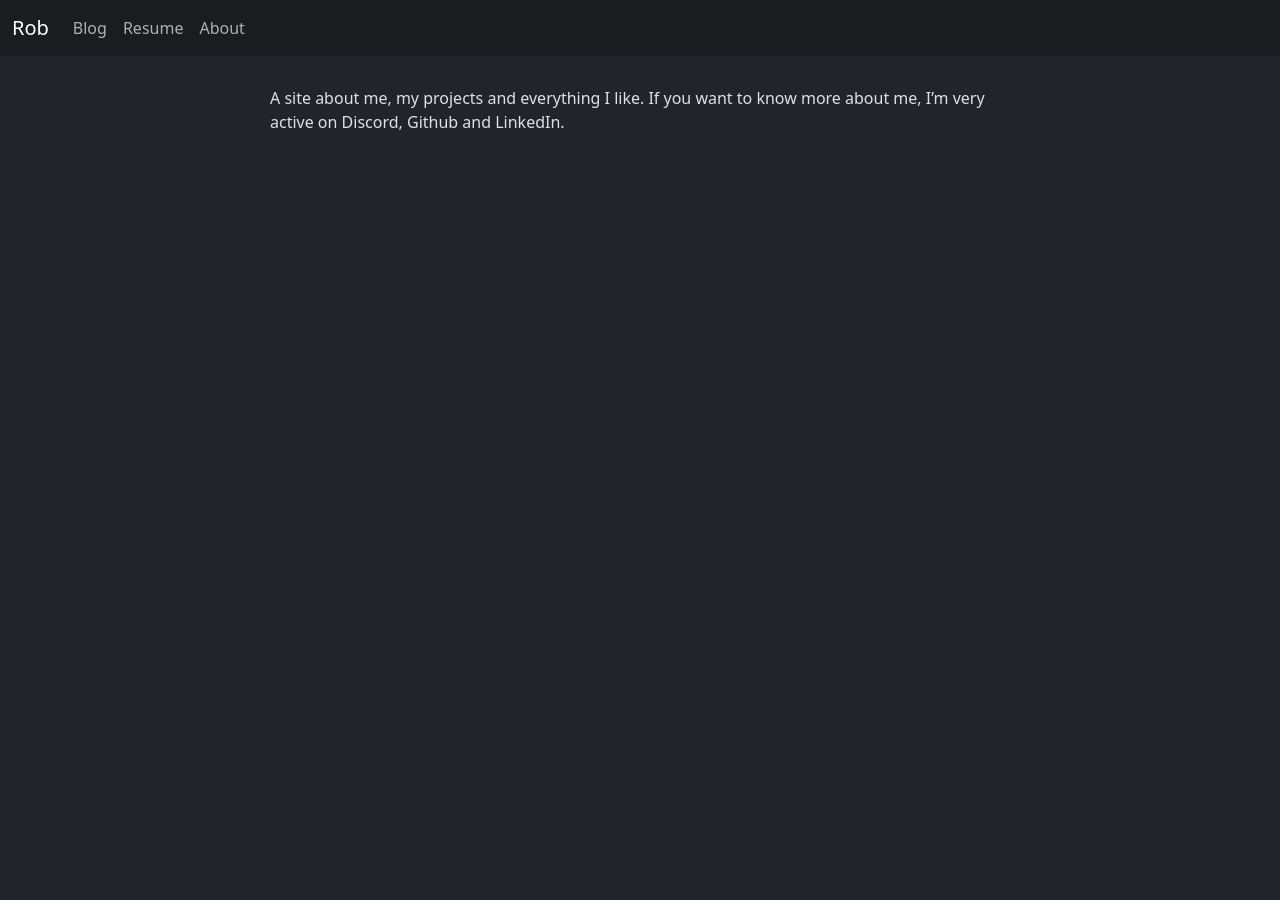
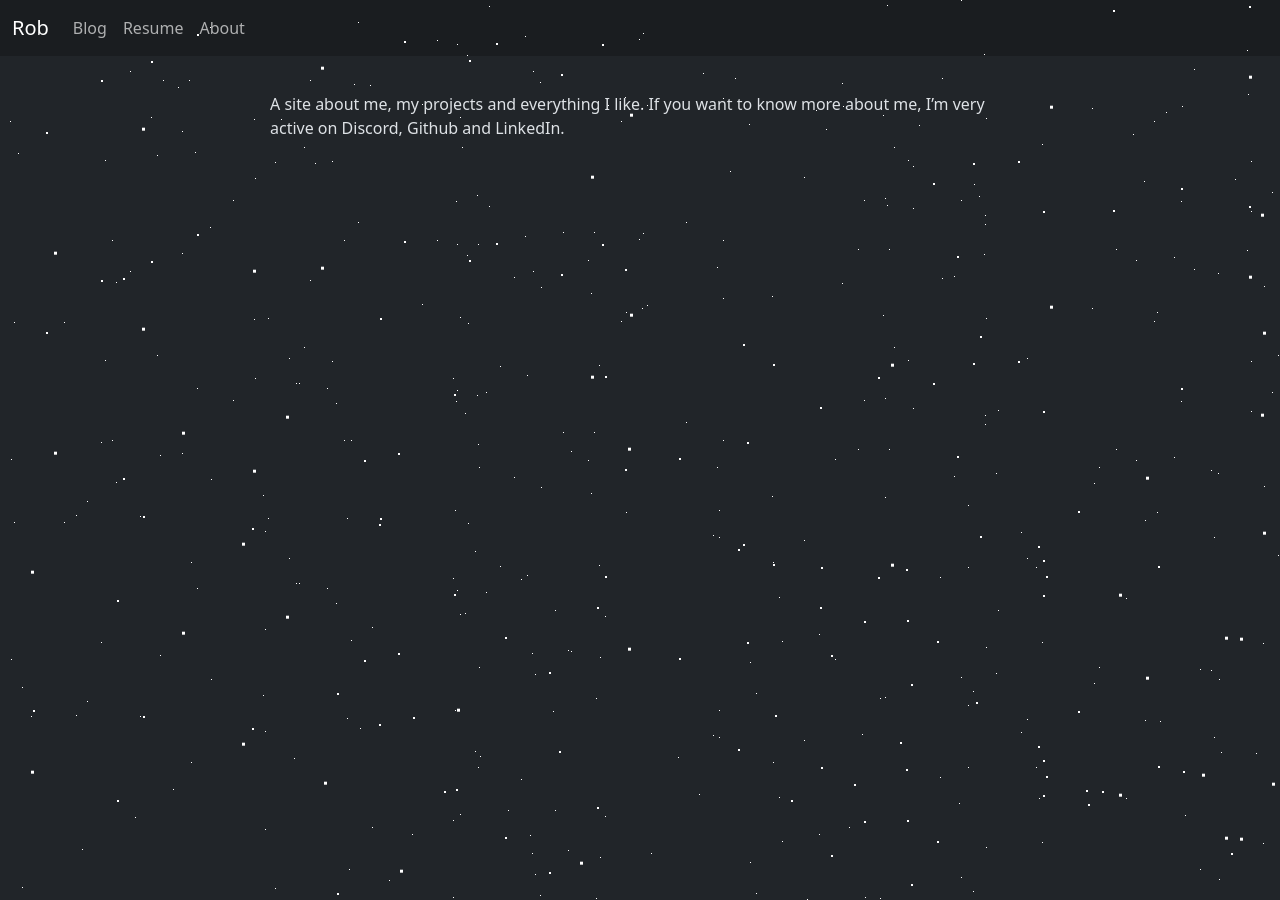
Before and after one commit to 13-Rob/13-Rob, a Jekyll site: the page built from index.md, in a window 1280 px wide. Built offline with Jekyll 4.4.1, drawn with Linux system fonts in a browser that asks for light colours; nearby versions of some CDN libraries.

Commit message:
added starry background

```diff
--- a/_layouts/default.html
+++ b/_layouts/default.html
@@ -4,10 +4,17 @@
         <meta charset="utf-8" name="viewport" content="width=device-width, initial-scale=1">
         <title>{{ page.title }} | {{ site.title }}</title>
         <link rel="stylesheet" href="{{ site.baseurl }}/assets/css/styles.css">
+        <link href='https://fonts.googleapis.com/css?family=Lato:300,400,700' rel='stylesheet' type='text/css'>
     </head>
+
+
 
     <body>
         {% include header.html %}
+
+        <div id="stars"></div>
+        <div id="stars2"></div>
+        <div id="stars3"></div>
 
         <main class="page-content">
             <div class="wrapper">
@@ -17,6 +24,6 @@
 
         <script src="//code.jquery.com/jquery-1.11.1.min.js"></script>
         <script src="{{ site.baseurl }}/assets/js/bootstrap.js"></script>
-        <script src="{{ site.baseurl }}/assets/js/script.js"></script>
+        <script src="{{ site.baseurl }}/assets/js/main.js"></script>
     </body>
 </html>
--- a/_sass/default.scss
+++ b/_sass/default.scss
@@ -35,8 +35,82 @@
     padding: 0;
 }
 
-// Resume classes
+// Star background
 
-.aa {
-    border: 1px solid magenta;
+@function multiple-box-shadow ($n) {
+  $value: '#{random(2000)}px #{random(2000)}px #FFF';
+  @for $i from 2 through $n {
+    $value: '#{$value} , #{random(2000)}px #{random(2000)}px #FFF';
+  }
+
+  @return unquote($value)
 }
+
+$shadows-small:  multiple-box-shadow(700);
+$shadows-medium: multiple-box-shadow(200);
+$shadows-big:    multiple-box-shadow(100);
+$screen-size: 200px;
+
+
+#stars {
+    width: 1px;
+    height: 1px;
+    background: transparent;
+    box-shadow: $shadows-small;
+    animation: animStar 50s linear infinite;
+
+    &::after {
+        content: " ";
+        position: absolute;
+        top: $screen-size;
+        width: 1px;
+        height: 1px;
+        background: transparent;
+        box-shadow: $shadows-small;
+    }
+}
+
+#stars2 {
+  width: 2px;
+  height: 2px;
+  background: transparent;
+  box-shadow: $shadows-medium;
+  animation			: animStar 100s linear infinite;
+
+  &:after {
+    content: " ";
+    position: absolute;
+    top: $screen-size;
+    width: 2px;
+    height: 2px;
+    background: transparent;
+    box-shadow: $shadows-medium;
+  }
+}
+
+#stars3 {
+  width: 3px;
+  height: 3px;
+  background: transparent;
+  box-shadow: $shadows-big;
+  animation			: animStar 150s linear infinite;
+
+  &:after {
+    content: " ";
+    position: absolute;
+    top: $screen-size;
+    width: 3px;
+    height: 3px;
+    background: transparent;
+    box-shadow: $shadows-big;
+  }
+}
+
+@keyframes animStar {
+    from {
+        transform: translateY(0px);
+    }
+    to {
+        transform: translateY(-2000px);
+    }
+}
```
Also changed, not shown: _sass/main.scss (+0 -9 lines), assets/js/main.js (added), assets/js/script.js (added), 13 other files.
